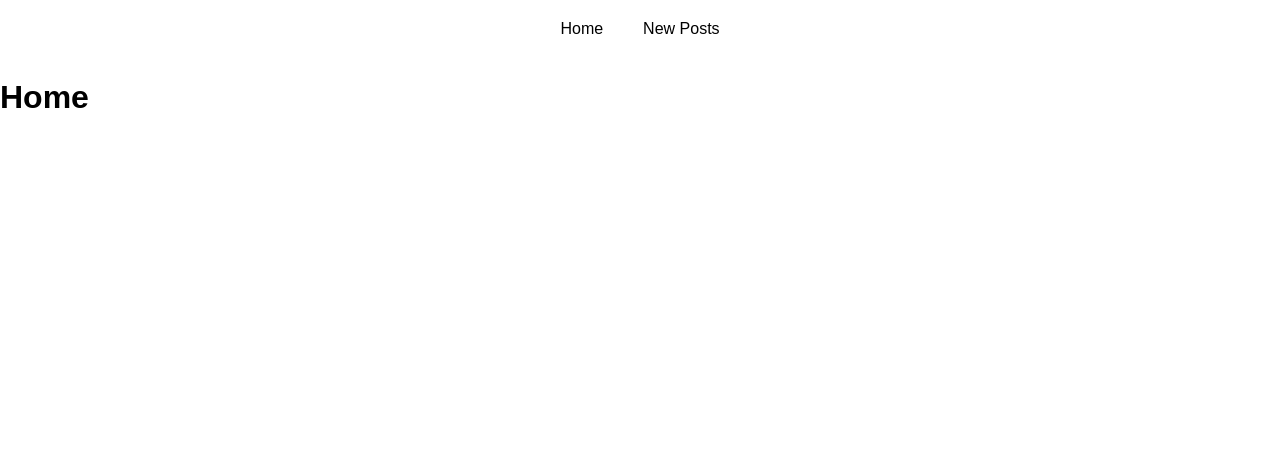
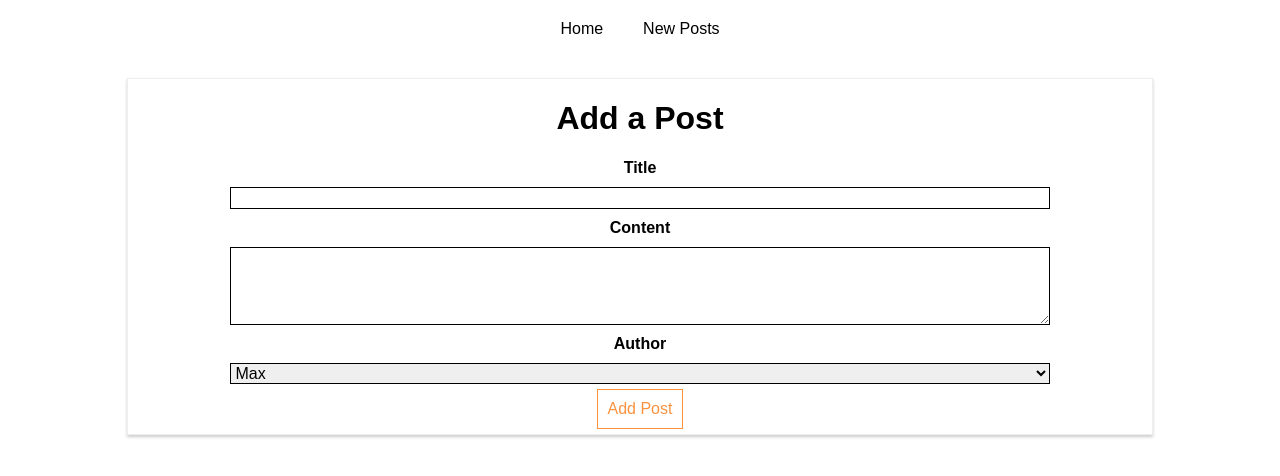
Before and after one commit to markmckenna37/React-Blogger, a React (Create React App) app: page /new-post in a window 1280 px wide. Shown: the top 476 px of the page. Built offline with nearby package versions, Linux system fonts and the light colour scheme.

Commit message:
set up routes for home/newpost

```diff
--- a/src/containers/Blog/Blog.js
+++ b/src/containers/Blog/Blog.js
@@ -4,6 +4,7 @@
 
 import Posts from "./Posts/Posts"
 import './Blog.css';
+import NewPost from "./NewPost/NewPost"
 
 class Blog extends Component {
 
@@ -19,7 +20,8 @@
                         </ul>
                     </nav>
                 </header>
-            <Route path="/" render={() => <h1>Home</h1>}/>
+            <Route path="/" exact component={Posts} />
+            <Route path="/new-post" exact component={NewPost} />
             </div>
         );
     }
```
